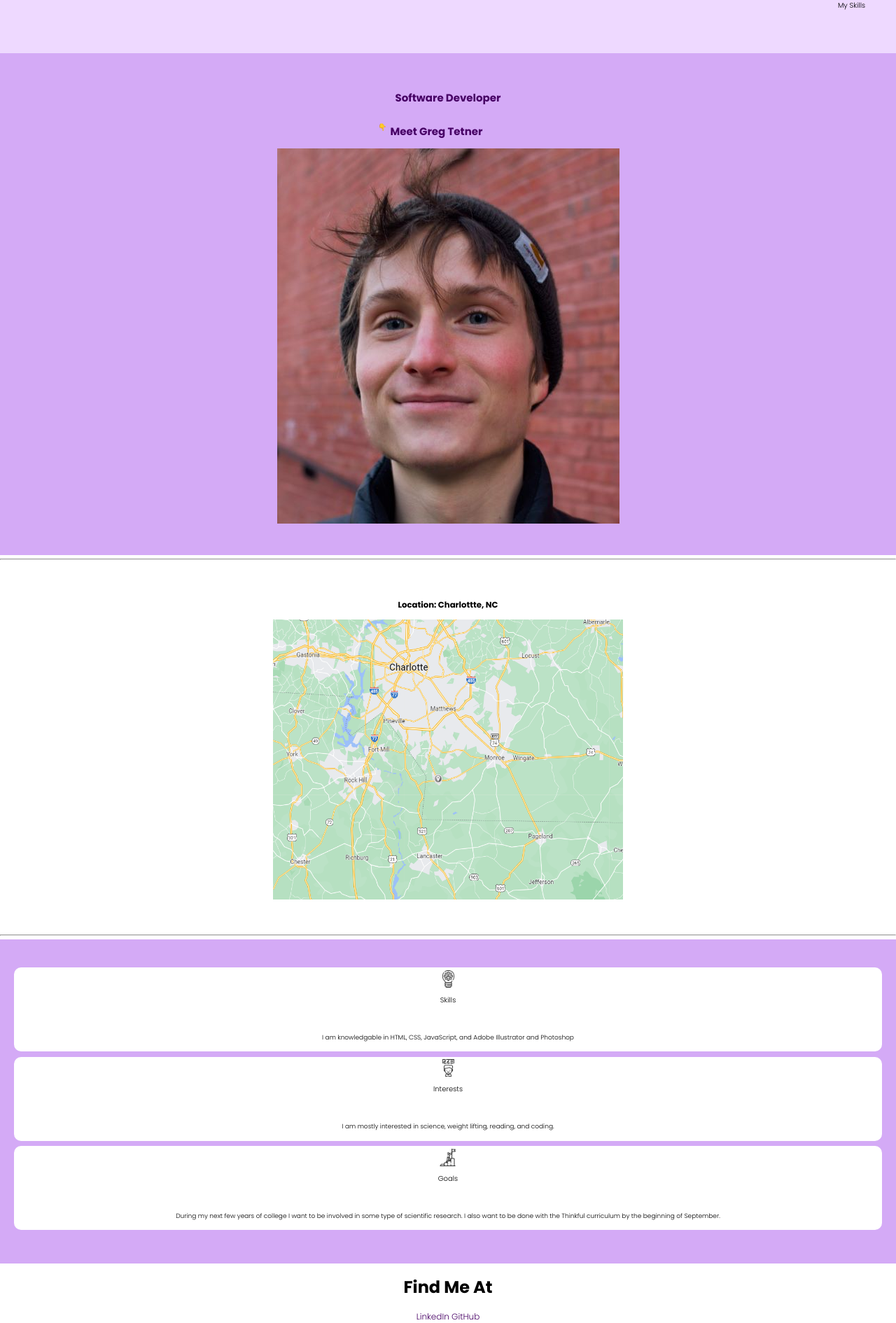
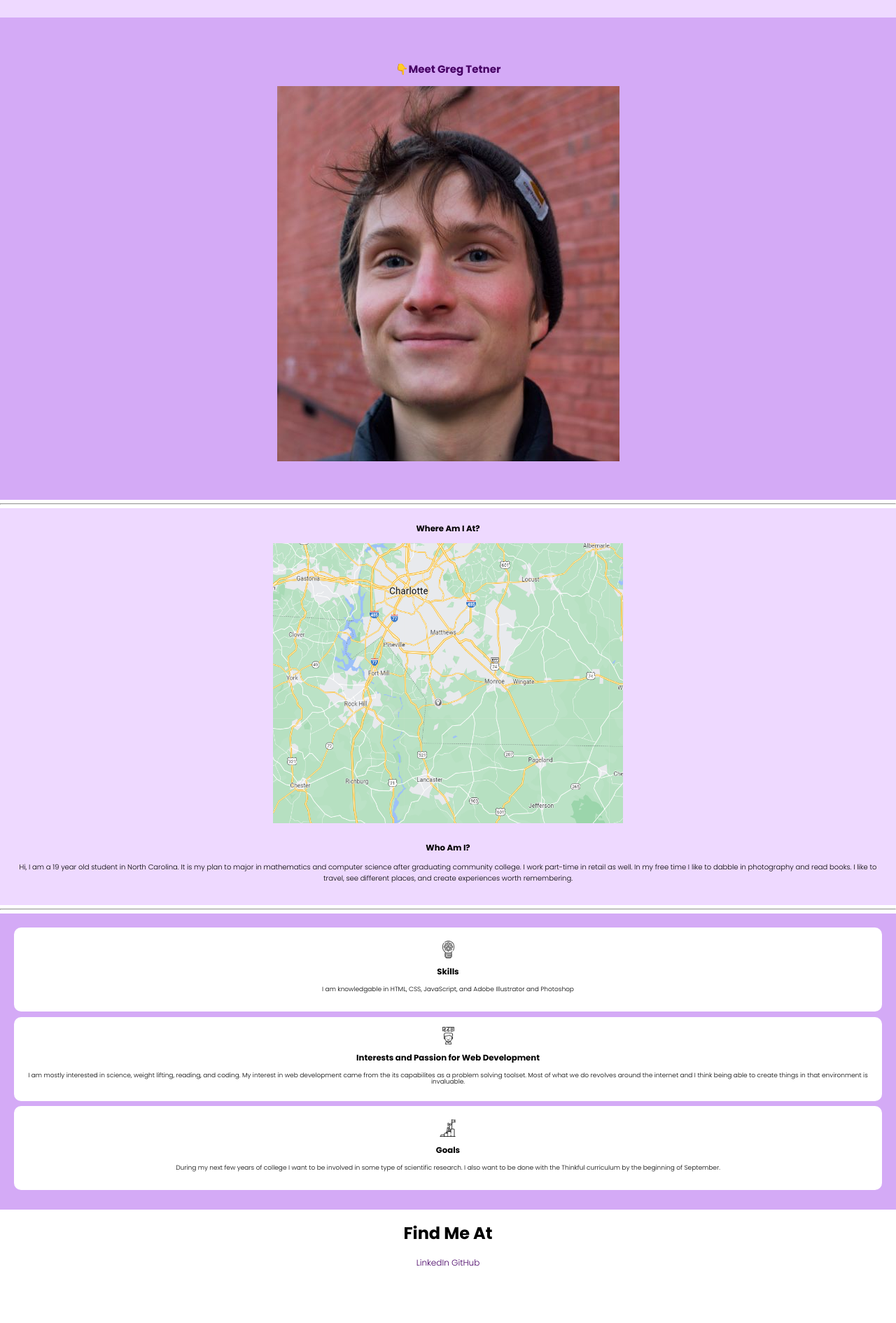
Before and after one commit to tetner4/thinkfulPortfolio5.10, a plain HTML site: page index.html in a window 1280 px wide. Shown: the part 92-1982 px from the top of the page at 70% size. After the commit the page ends 1905 px from the top, so only its background shows below. Drawn offline with Linux system fonts and the light colour scheme.

Commit message:
fixed HTML issues

```diff
--- a/index.html
+++ b/index.html
@@ -8,58 +8,58 @@
     <link rel="stylesheet" href="main.css" />
 </head>
 <body>
-    <section class="nav-container">
+    <div class="nav-container">
         <header>
-            <a href="index.html" class="logo">Greg Tetner</a>
+            <h1><a href="index.html" class="logo"> Greg Tetner - Software Developer</a></h1>
             <nav>
                 <ul>
                     <li><a href="#"> About Me</a></li>
-                    <li><a href="#"></a> My Work</li>
-                    <li><a href="#"></a> My Skills</li>
+                    <li><a href="#">My Work</a> </li>
+                    <li><a href="#">My Skills</a> </li>
                 </ul>
             </nav>
 
         </header>
-    </section>
-<section class="social-header">
+    </div>
+<div class="social-header">
     <ul>
-        <li><a href="#"><img class="icons" src="twitter.png" alt=""></a></li>
-        <li><a href="#"><img class="icons" src="behance.png" alt=""></a></li>
-        <li><a href="#"><img class="icons" src="dribble.png" alt=""></a></li>
+        <li><a href="#"><img class="icons" src="twitter.png" alt="twitter logo"></a></li>
+        <li><a href="#"><img class="icons" src="behance.png" alt=" behance logo"></a></li>
+        <li><a href="#"><img class="icons" src="dribble.png" alt="dribble logo"></a></li>
     </ul>
 
-</section>
+</div>
 
-<section class="hero">
+<div class="hero">
     <div class="content">
-        <h1>Software Developer</h1>
-        <div class="meet">
-            <span>👇</span>
-            <h2>Meet Greg Tetner</h2>
+        <h2>👇Meet Greg Tetner</h2>
 
-        </div>
-<img src="facePic1Cropped2.jpg" class="hero-design" />
+
+<img src="facePic1Cropped2.jpg" alt="profile picture" class="hero-design" />
     </div>
-</section>
+</div>
 
 <hr>
 
-<section class="feature">
-    <div class="left">
-        <h3>Location: Charlottte, NC </h3>
-        <img src="location.png" width="500" height="400"/>
+<div class="location">
+        <h3>Where Am I At?</h3>
+        <img src="location.png" alt="charlotte map" width="500" height="400"/>
+
+    <div>
+        <h3>Who Am I?</h3>
+        <p>Hi, I am a 19 year old student in North Carolina. It is my plan to major in mathematics and computer science after graduating community college. I work part-time in retail as well. In my free time I like to dabble in photography and read books. I like to travel, see different places, and create experiences worth remembering.</p>
     </div>
 
-</section>
+</div>
 
 <hr>
-<section class="skills">
+<div class="skills">
     <div class="skills-contianer">
         <ul>
             <li class="transition2">
                 <div class="icon-container one">
-                    <img class="icons" src="skill.png">
-                    <p class="skill-title"> Skills</p>
+                    <img class="icons" alt="skill icon" src="skill.png">
+                    <h3 class="skill-title"> Skills</h3>
                 <p class="featured-desc skill-desc">I am knowledgable in HTML, CSS, JavaScript, and Adobe Illustrator and Photoshop </p>
 
                 </div>
@@ -67,16 +67,16 @@
             </li>
             <li class="transition2">
                 <div class="icon-container two">
-                    <img class="icons"src="interests.png">
-                    <p class="skill-title"> Interests</p>
-                    <p class="featured-desc skill-desc"> I am mostly interested in science, weight lifting, reading, and coding. </p>
+                    <img class="icons" alt="interests icon" src="interests.png">
+                    <h3 class="skill-title"> Interests and Passion for Web Development</h3>
+                    <p class="featured-desc skill-desc"> I am mostly interested in science, weight lifting, reading, and coding. My interest in web development came from the its capabilites as a problem solving toolset. Most of what we do revolves around the internet and I think being able to create things in that environment is invaluable. </p>
                 </div>
 
             </li>
             <li class="transition2">
                 <div class="icon-container three">
-                    <img class="icons" src="goal.png">
-                    <p class="skill-title"> Goals</p>
+                    <img class="icons" alt="goals icon" src="goal.png">
+                    <h3 class="skill-title"> Goals</h3>
                 <p class="featured-desc skill-desc">During my next few years of college I want to be involved in some type of scientific research. I also want to be done with the Thinkful curriculum by the beginning of September. </p>
                 </div>
 
@@ -84,7 +84,7 @@
         </ul>
     </div>
 
-</section>
+</div>
 
 <footer>
     <h1>Find Me At</h1>
--- a/main.css
+++ b/main.css
@@ -68,18 +68,16 @@ header{
     text-align: center;
 }
 
-span {
-    margin-top: 1em;
-    margin-right: .5em ;
-}
 
-section {
-    padding: 4em 2em;
+
+div {
+    padding: 1em 1em;
     text-align: center;
 }
 
-.featured {
-    position: relativej;
+.location {
+    position: relative;
+    background-color: #EED9FF;
 }
 
 .subtitle {
@@ -100,9 +98,9 @@ section {
 .featured-desc {
     color: black;
     font-size: .85em;
-    margin-top: 3em;
+    margin-top: 0;
     font-size: .9em;
-    line-height: 1.8em;
+    line-height: 1em;
     font-weight: 500;
 }
 
```
